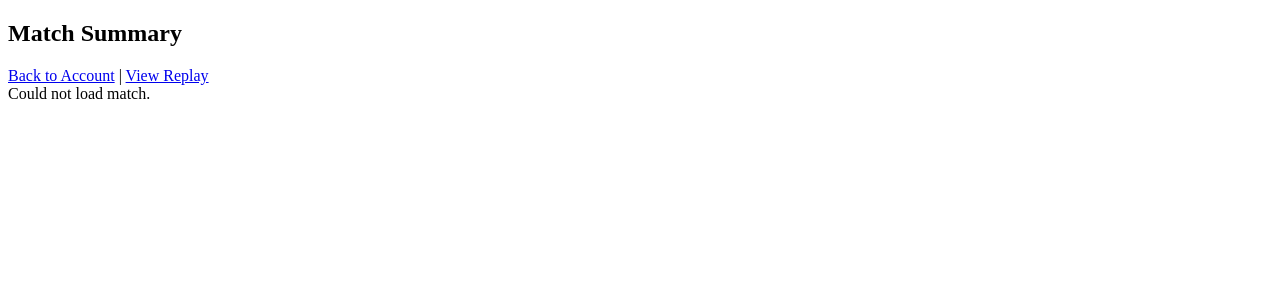
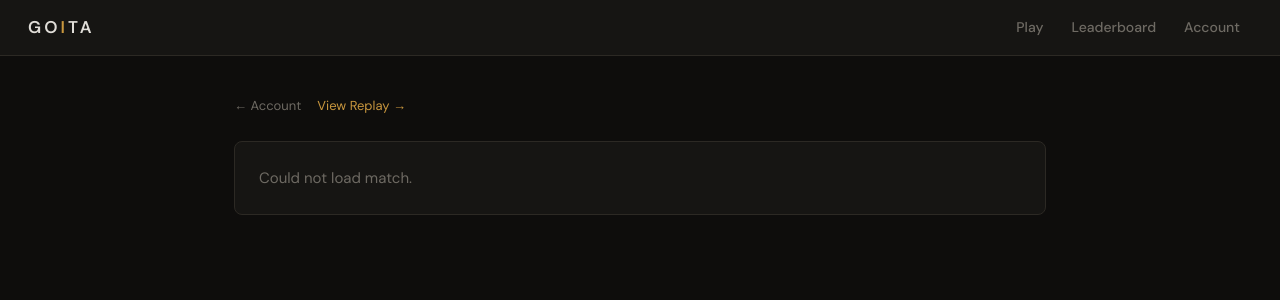
Before and after one commit to odorouschip/database_project, a Flask app: page /match/1/summary in a window 1280 px wide. Shown: the top 300 px of the page. Run offline with Flask 3, Linux system fonts and the light colour scheme; the visitor is signed in with stand-in values (Sample User, id 1).

Commit message:
styled match summary page

```diff
--- a/templates/match_summary.html
+++ b/templates/match_summary.html
@@ -1,54 +1,91 @@
 <!DOCTYPE html>
-<html>
+<html lang="en">
 <head>
-    <title>Match Summary</title>
+  <meta charset="UTF-8">
+  <meta name="viewport" content="width=device-width, initial-scale=1.0">
+  <title>Goita — Match Summary</title>
+  <link rel="stylesheet" href="{{ url_for('static', filename='style.css') }}">
 </head>
 <body>
-    <h2>Match Summary</h2>
-    <a href="/account">Back to Account</a>
-    | <a href="/match/{{ game_id }}/replay">View Replay</a>
+  <nav class="nav">
+    <a class="nav-logo" href="/matchmaking">GO<span>I</span>TA</a>
+    <div class="nav-links">
+      <a href="/matchmaking">Play</a>
+      <a href="/leaderboard">Leaderboard</a>
+      <a href="/account">Account</a>
+    </div>
+  </nav>
 
-    <div id="summary" data-game-id="{{ game_id }}">Loading...</div>
+  <div class="page" id="summary" data-game-id="{{ game_id }}">
+
+    <!-- nav breadcrumb -->
+    <div style="margin-bottom:24px; font-size:13px; color:var(--muted); display:flex; gap:16px; flex-wrap:wrap;">
+      <a href="/account" style="color:var(--muted); text-decoration:none;">← Account</a>
+      <a id="replayLink" href="#" style="color:var(--accent); text-decoration:none;">View Replay →</a>
+    </div>
+
+    <div id="summaryContent">
+      <div class="card" style="color:var(--muted); font-size:13px;">Loading match data…</div>
+    </div>
+  </div>
 
   <script>
     const gameId = document.getElementById("summary").dataset.gameId;
+    document.getElementById("replayLink").href = "/match/" + gameId + "/replay";
 
     async function loadSummary() {
+      const container = document.getElementById("summaryContent");
       const res = await fetch("/api/match/" + gameId + "/summary");
-            const div = document.getElementById("summary");
 
       if (!res.ok) {
-                div.innerText = "Could not load match.";
+        container.innerHTML = '<div class="card" style="color:var(--muted);">Could not load match.</div>';
         return;
       }
 
       const data = await res.json();
-            const g = data.game;
-            const date = g.ended_time ? g.ended_time.split("T")[0] : "in progress";
+      const g    = data.game;
+      const date = g.ended_time ? g.ended_time.split("T")[0] : "In progress";
 
-            let html = "";
-            html += "<p>Game #" + g.game_id + "</p>";
-            html += "<p>Date: " + date + "</p>";
-            html += "<p>Status: " + g.status + "</p>";
-            html += "<p>Target Score: " + g.target_score + "</p>";
-
+      // Figure out winner display
+      let bannerClass = "neutral", resultLabel = "Match Summary", scoreHtml = "";
       if (g.winning_team_number) {
-                html += "<p>Winner: Team " + g.winning_team_number + "</p>";
+        bannerClass  = "neutral";
+        resultLabel  = "Team " + g.winning_team_number + " Wins";
+        const winner = data.teams.find(t => t.team_number === g.winning_team_number);
+        const loser  = data.teams.find(t => t.team_number !== g.winning_team_number);
+        if (winner && loser)
+          scoreHtml = `<div class="result-score">${winner.score} <span style="font-size:22px;color:var(--muted)">—</span> ${loser.score}</div>`;
       }
 
-            data.teams.forEach(function (t) {
-                html += "<h3>Team " + t.team_number + "</h3>";
-                html += "<p>Score: " + t.score + "</p>";
-                html += "<ul>";
-                data.players
-                    .filter(function (p) { return p.team_number === t.team_number; })
-                    .forEach(function (p) {
-                        html += "<li>" + p.username + " (seat " + p.seat_position + ")</li>";
-                    });
-                html += "</ul>";
-            });
+      // Team cards
+      const teamsHtml = data.teams.map(function(t) {
+        const players = data.players
+          .filter(p => p.team_number === t.team_number)
+          .map(p => `<div style="display:flex;align-items:center;gap:8px;padding:10px 0;border-bottom:1px solid var(--border);">
+            <span style="font-size:13px;color:var(--muted);width:52px;">Seat ${p.seat_position}</span>
+            <span style="font-weight:500;">${p.username}</span>
+          </div>`)
+          .join("");
 
-            div.innerHTML = html;
+        const isWinner = g.winning_team_number === t.team_number;
+        return `<div class="card" style="${isWinner ? "border-color:var(--accent-dk);" : ""}">
+          <div class="flex-between" style="margin-bottom:12px;">
+            <div style="font-weight:600; letter-spacing:0.06em;">TEAM ${t.team_number}</div>
+            <div style="font-size:22px; font-weight:300;">${t.score} <span style="font-size:13px;color:var(--muted);">pts</span></div>
+          </div>
+          ${players}
+        </div>`;
+      }).join("");
+
+      container.innerHTML = `
+        <div class="result-banner ${bannerClass}">
+          <div class="result-label">${resultLabel}</div>
+          ${scoreHtml}
+          <div class="text-muted small" style="margin-top:8px;">Game #${g.game_id} &nbsp;·&nbsp; ${date} &nbsp;·&nbsp; First to ${g.target_score}</div>
+        </div>
+        <div style="display:grid; grid-template-columns:1fr 1fr; gap:14px; margin-top:4px;">
+          ${teamsHtml}
+        </div>`;
     }
 
     loadSummary();
```
Lines whose indentation alone changed are shown as unchanged.
